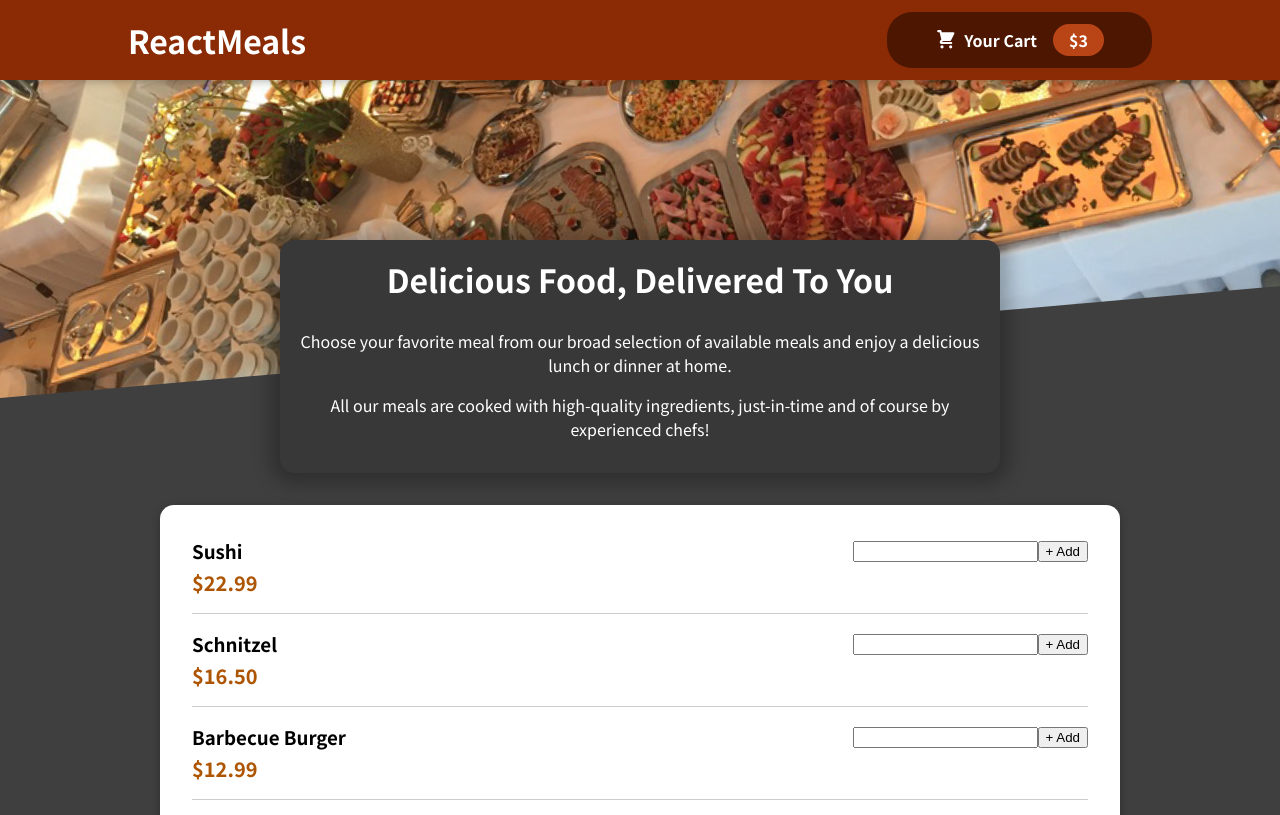
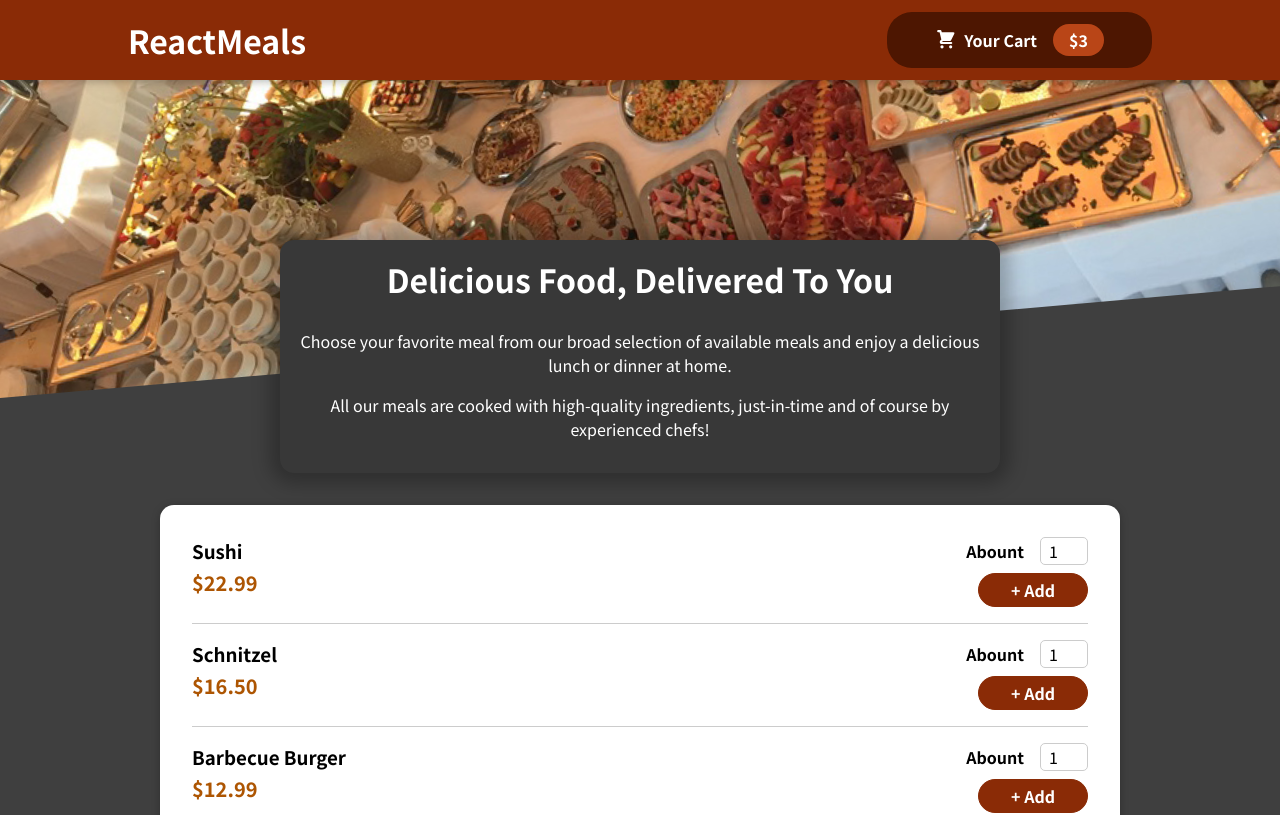
Before and after one commit to Szymofcion/ReactMeal, a React (Create React App) app: page / in a window 1280 px wide. Shown: the top 815 px of the page. Built offline with nearby package versions, Linux system fonts and the light colour scheme.

Commit message:
connection component

```diff
--- a/src/components/Melas/MealsItem/MealItemForm.js
+++ b/src/components/Melas/MealsItem/MealItemForm.js
@@ -1,11 +1,18 @@
 import React from "react";
 import classes from './MealItemForm.module.css'
-
+import Input from "../../UI/Input";
 const MealItem = (props) => {
 
     return (
-        <form className="classes.form">
-            <input type="text" />
+        <form className={classes.form}>
+            <Input label="Abount" input={{
+                id: 'amount',
+                type: 'number',
+                min: '1',
+                max: '5',
+                step:'1',
+                defaultValue: '1',
+            }} />
             <button>+ Add</button>
         </form>
     )
```
